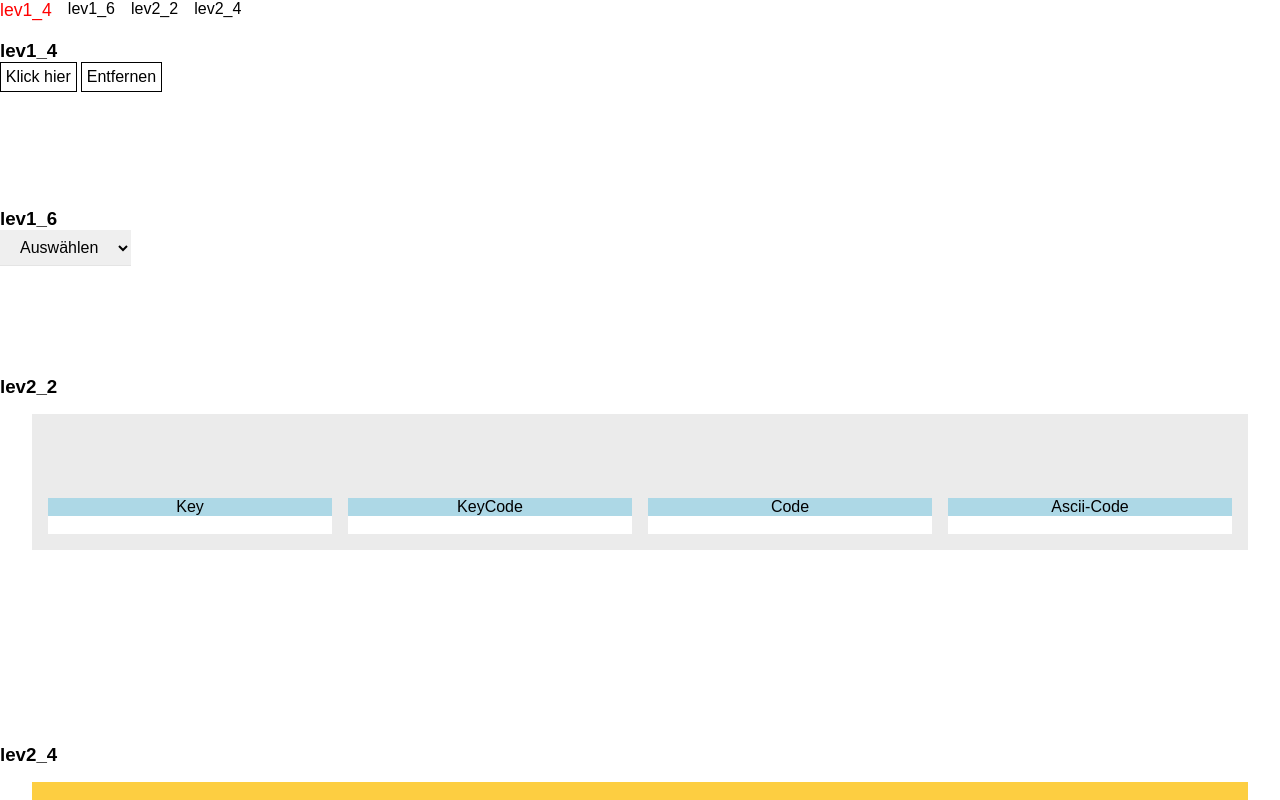
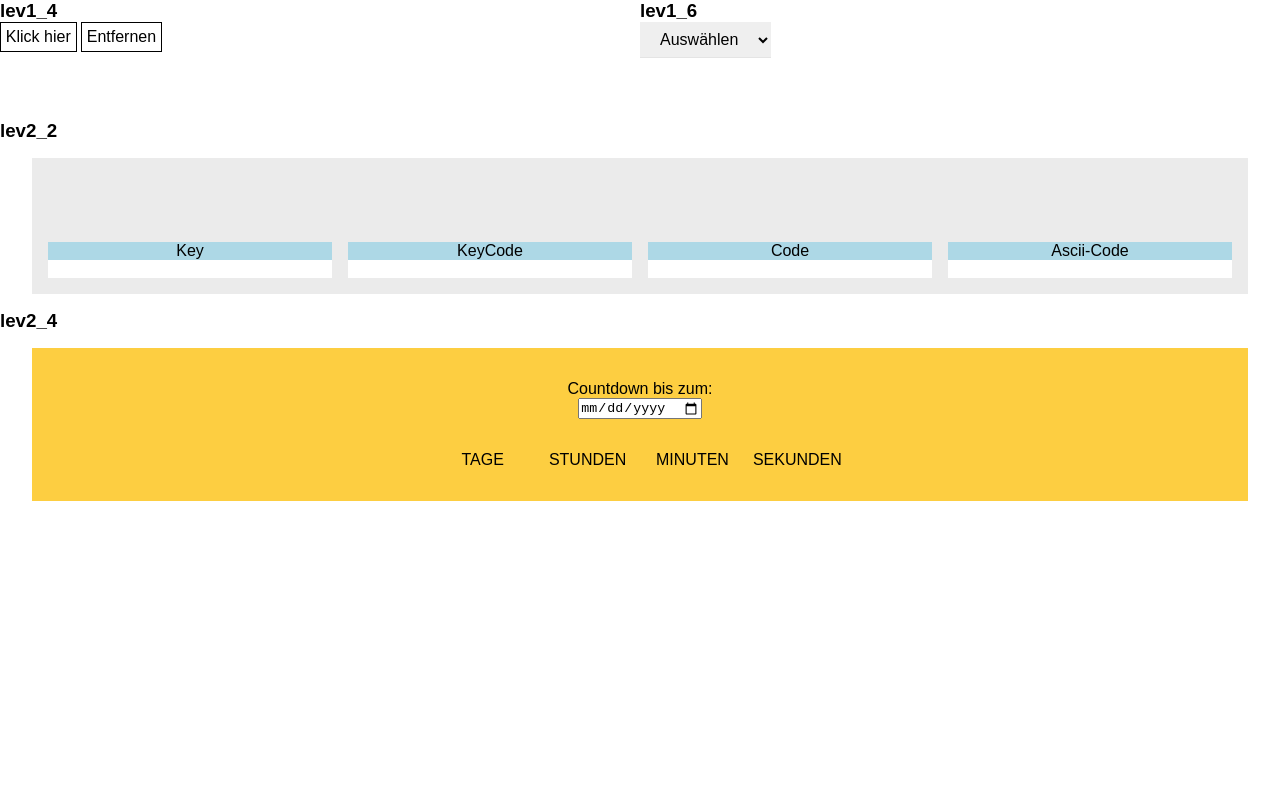
Before and after one commit to WeiMingTay/20221103_eventListener, a plain HTML site: page index.html in a window 1280 px wide. Shown: the top 800 px of the page. Drawn offline with Linux system fonts and the light colour scheme.

Commit message:
display grid

```diff
--- a/assets/css/style.css
+++ b/assets/css/style.css
@@ -1,4 +1,3 @@
-
 * {
 	margin: 0;
 	padding: 0;
@@ -8,12 +7,18 @@ body {
 	font-family: sans-serif;
 }
 section {
-	margin-bottom: 3rem;
-    height: 40vh;
+	/* margin-bottom: 3rem; */
+
 	scroll-behavior: smooth;
 }
-#lev1_4, #lev1_6 {
+#lev1_4,
+#lev1_6 {
 	height: 15vh;
+}
+
+main {
+	display: grid;
+	grid-template-columns: repeat(2, 1fr);
 }
 /* nav */
 header {
@@ -30,8 +35,8 @@ header a {
 	color: #000;
 }
 header a:hover {
-    font-size: 1.1rem;
-    color: red;
+	scale: 1.05;
+	color: darkred;
 }
 
 /* lev1_4 */
@@ -58,6 +63,9 @@ select {
 }
 
 /* lev2_2 */
+#lev2_2 {
+	grid-column: 1/3;
+}
 #lev2_2 > div {
 	display: grid;
 	grid-template-rows: repeat(2, 1fr);
@@ -67,7 +75,7 @@ select {
 }
 #lev2_2 > div > p {
 	text-align: center;
-	font-size: 6rem;
+	font-size: 3rem;
 	margin: 1rem;
 }
 #lev2_2 > div > div {
@@ -81,14 +89,16 @@ select {
 	grid-template-rows: repeat(2, 1fr);
 	text-align: center;
 }
-#lev2_2 > div > div div p, #lev2_2 > div > div div a {
+#lev2_2 > div > div div p,
+#lev2_2 > div > div div a {
 	height: 100%;
 	margin: 0;
 	display: flex;
 	justify-content: center;
 	align-items: center;
 }
-#lev2_2 > div > div div p:first-of-type, #lev2_2 > div > div div a {
+#lev2_2 > div > div div p:first-of-type,
+#lev2_2 > div > div div a {
 	background-color: lightblue;
 	text-decoration: none;
 	color: #000;
@@ -102,6 +112,9 @@ select {
 }
 
 /* lev2_4 */
+#lev2_4 {
+	grid-column: 1/3;
+}
 #lev2_4 > div {
 	background-color: #fdce41;
 	width: 95vw;
--- a/index.html
+++ b/index.html
@@ -8,7 +8,7 @@
 		<link rel="stylesheet" href="assets/css/style.css" />
 	</head>
 	<body>
-		<header>
+<!-- 		<header>
 			<nav>
 				<ul>
 					<li><a href="#lev1_4">lev1_4</a></li>
@@ -17,7 +17,7 @@
                     <li><a href="#lev2_4">lev2_4</a></li>
 				</ul>
 			</nav>
-		</header>
+		</header> -->
 		<main>
 			<section id="lev1_4">
 				<h3>lev1_4</h3>
```
Lines whose indentation alone changed are shown as unchanged.
